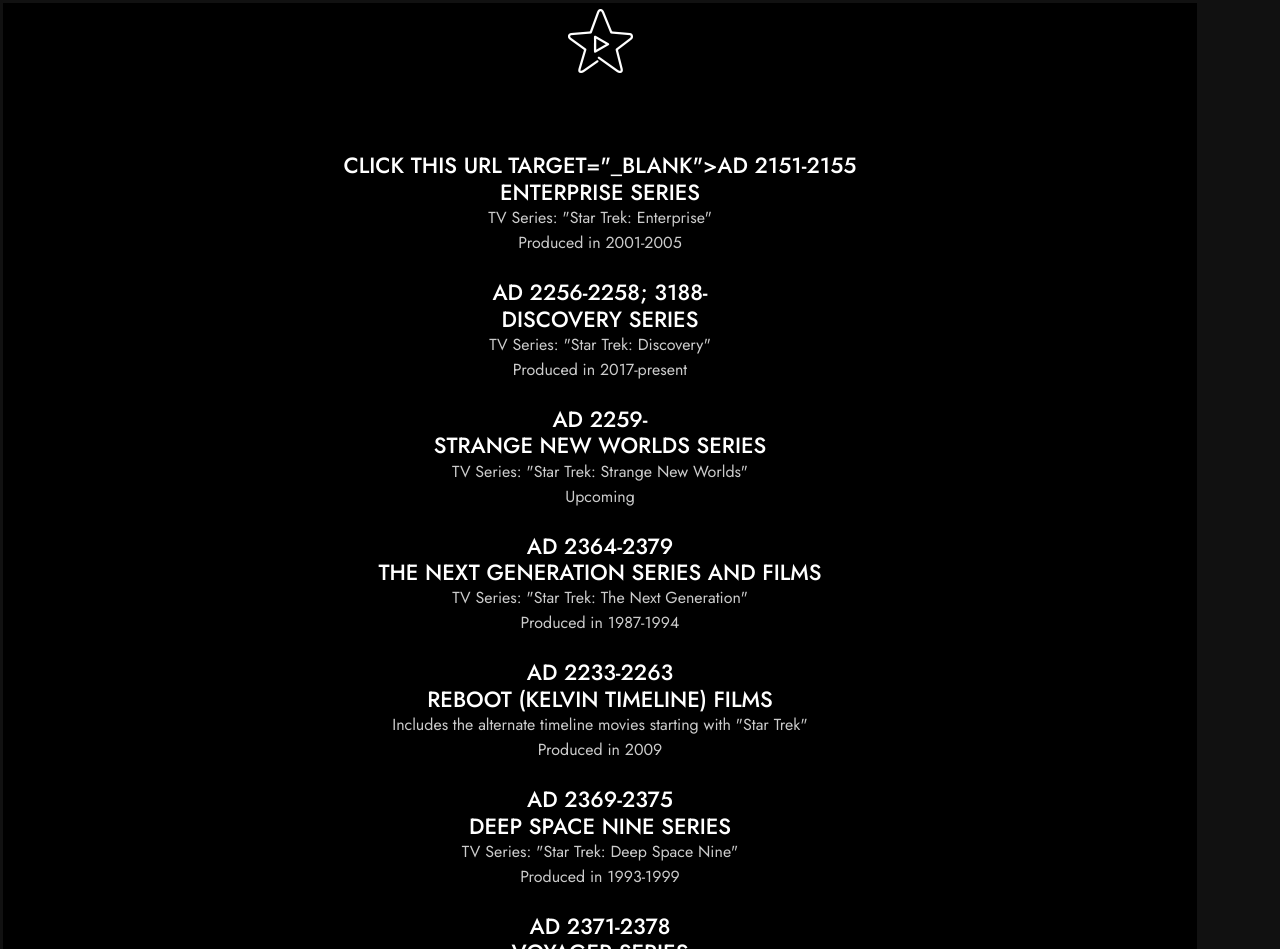
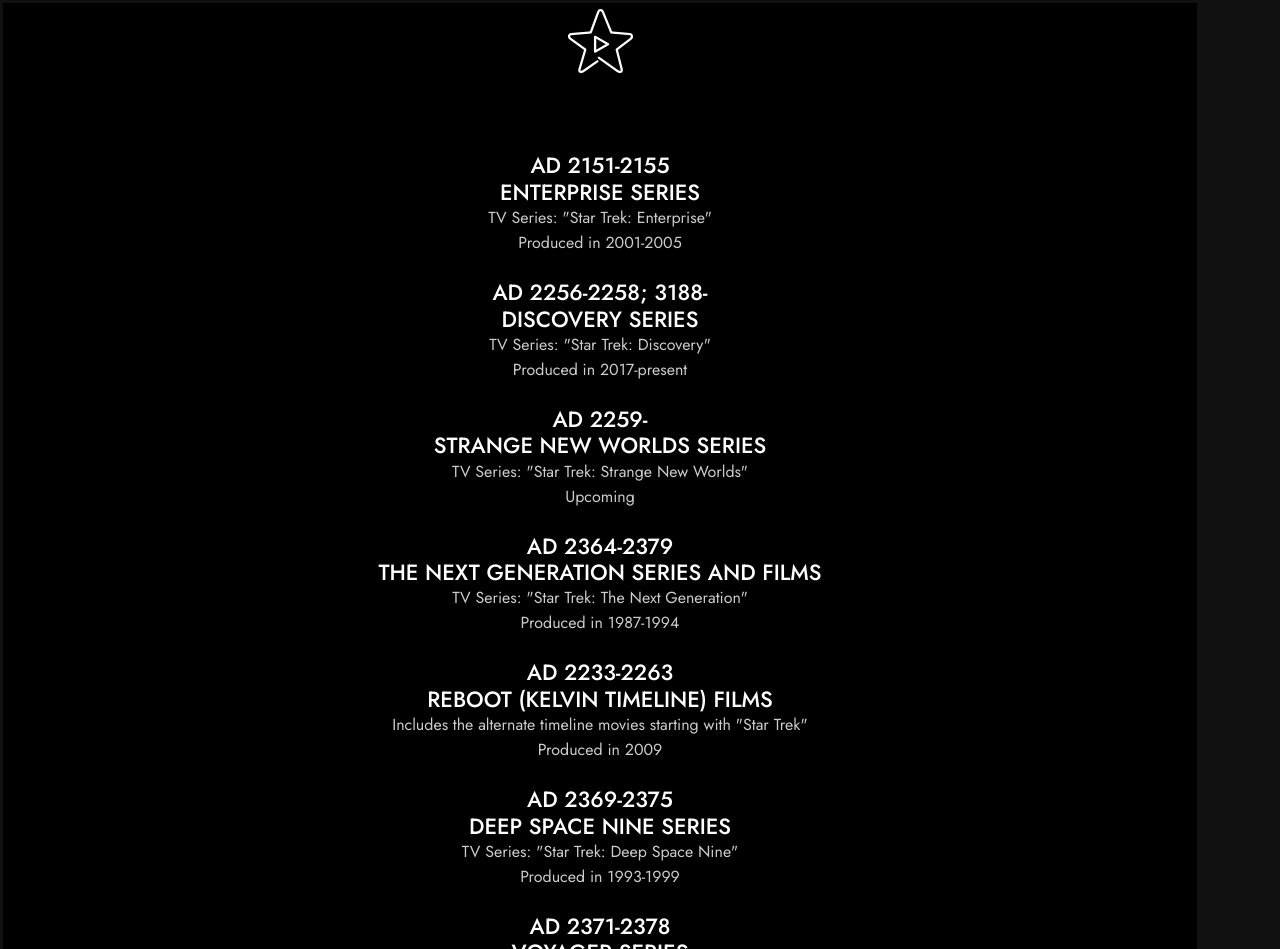
Before and after one commit to TennyDDDD/AIDM7350STARTREK, a plain HTML site: page index.html in a window 1280 px wide. Shown: the part 2412-3361 px from the top of the page. Drawn offline with Linux system fonts and the light colour scheme.

Commit message:
Update index.html

```diff
--- a/index.html
+++ b/index.html
@@ -194,7 +194,7 @@
                         <br>
                         <br>
                         <div class="cms-content" style="text-align:center">
-                                    <h4><a href="<a href="https://youtu.be/2XOT_pkpoKo"" class="underline" target="_blank">Click this URL</a> target="_blank">AD 2151-2155<br>Enterprise Series</h4>
+                                    <h4>AD 2151-2155<br>Enterprise Series</h4>
                                     <p>TV Series: "Star Trek: Enterprise"<br>Produced in 2001-2005</p>
                         </div> <br>
                         </div>
```
